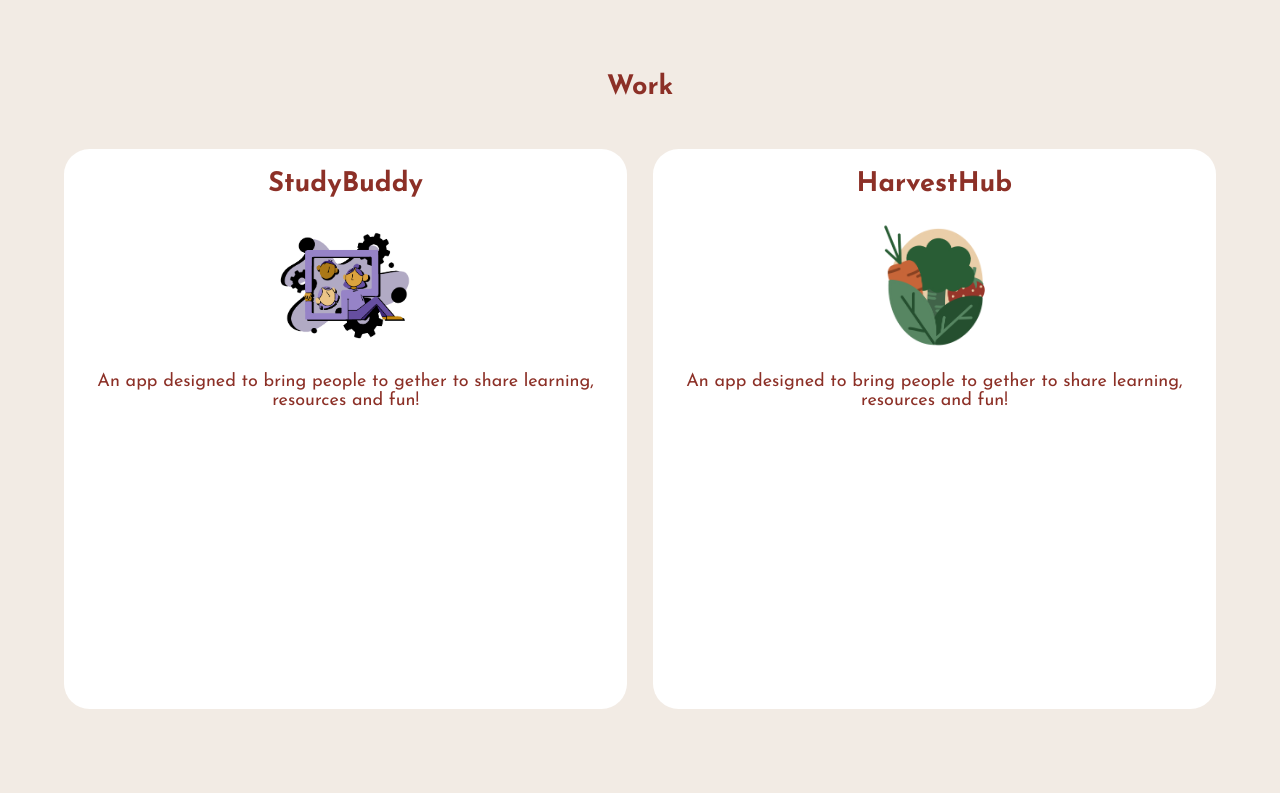
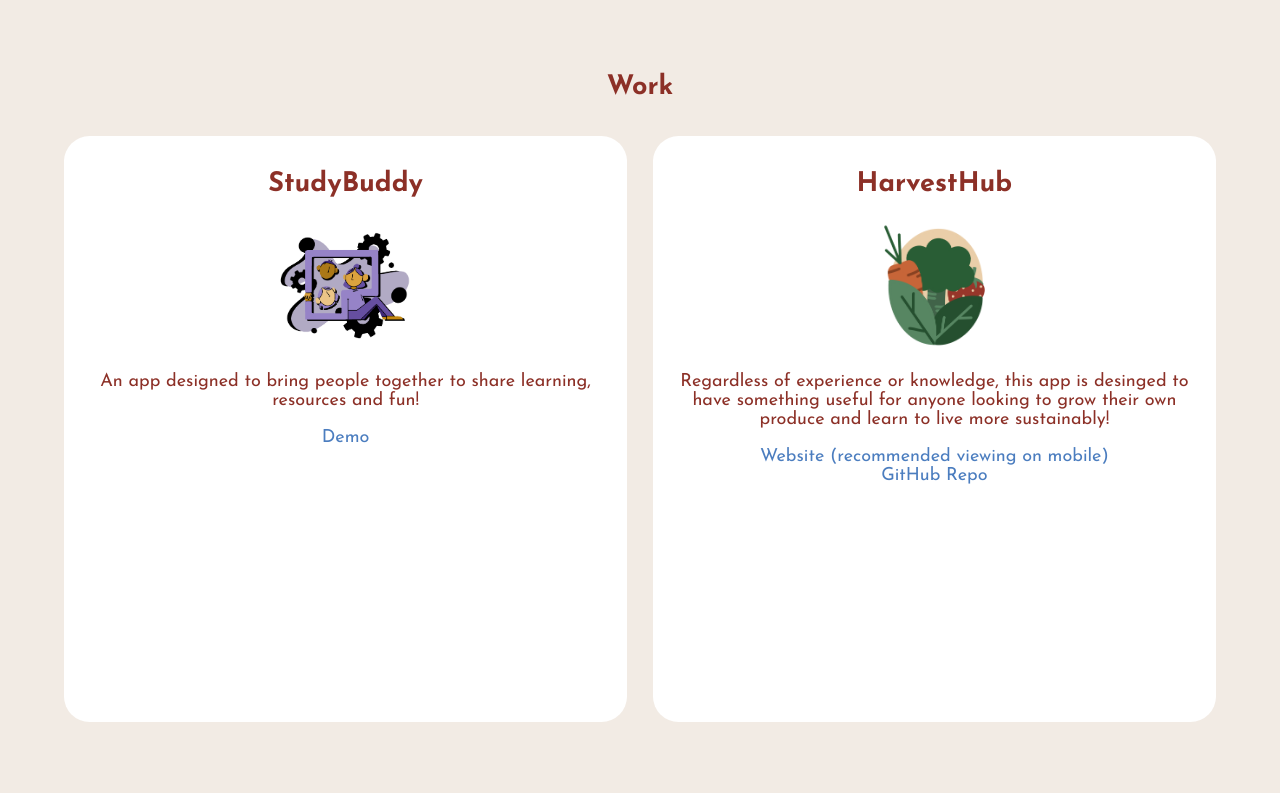
Before and after one commit to Livi-96/WebsiteOlivia, a Next.js app in the folder mywebsite/: page / in a window 1280 px wide. Shown: the part 1620-2420 px from the top of the page. Built offline with nearby package versions, Linux system fonts and the light colour scheme.

Commit message:
updated wrok

```diff
--- a/mywebsite/components/Contact.jsx
+++ b/mywebsite/components/Contact.jsx
@@ -11,6 +11,7 @@ export default function Header(){
     <span> <h1 style={{display: "block"}}>Contact</h1>Please drop me an email at LiviKj1996@Gmail.com.
     <div style={{display: "block", marginTop: "2vw"}}><Link href="https://github.com/Livi-96" target="_blank"><img src="/assets/GitHub.png" className="nav-btn" alt="git hub button"/></Link>
     <Link href="https://www.linkedin.com/in/olivia-johnson-7465301b0/" target="_blank"><img src="/assets/LinkedIn.png" className="nav-btn" alt="LinkedInButton"/></Link></div></span>
+
     </div>
     </div>
     </>)
--- a/mywebsite/components/TechStack.jsx
+++ b/mywebsite/components/TechStack.jsx
@@ -7,6 +7,7 @@ export default function Header(){
     <div id="section-one" className="background-squ">
         <div id="transp"></div>
     <div >
+
     <ul className="tech-content" style={{listStyle: "none"}}>
         <li>JavaScript ES6</li>
         <li>Typescript</li>
--- a/mywebsite/components/Work.jsx
+++ b/mywebsite/components/Work.jsx
@@ -11,7 +11,8 @@ export default function Header(){
             <h2>StudyBuddy</h2>
             <div className="work-content-container">
             <img src="/assets/SBsqr.png" alt="Study buddy  logo"></img>
-            <p>An app designed to bring people to gether to share learning, resources and fun!</p>
+            <p>An app designed to bring people together to share learning, resources and fun!</p>
+            <a href="https://www.linkedin.com/posts/olivia-johnson-7465301b0_mid-term-projects-last-week-our-dream-activity-7125058048963829760-swQV?utm_source=share&utm_medium=member_desktop"> Demo </a>
             </div>
         </div>
         <div className="work-card">
@@ -19,9 +20,13 @@ export default function Header(){
             <h2>HarvestHub</h2>
             <div className="work-content-container">
             <img src="/assets/Veglogo.png" alt="harvest hub logo"></img>
-            <p>An app designed to bring people to gether to share learning, resources and fun!</p>
+            <p>Regardless of experience or knowledge, this app is desinged to have something useful for anyone looking to grow their own produce and learn to live more sustainably!</p>
+            <a href="https://harvest-hub-tau.vercel.app/">Website (recommended viewing on mobile)</a>
+            <br></br>
+            <a href="https://github.com/pathirny/HarvestHub">GitHub Repo</a>
             </div>
         </div>
+
 </div>
     </div>
     </>)
--- a/mywebsite/src/app/globals.css
+++ b/mywebsite/src/app/globals.css
@@ -17,6 +17,15 @@
 body{
   margin: 0;
   padding: 0;
+}
+
+a{
+  text-decoration: none;
+  color: #4B7DBF;
+}
+
+a:hover{
+text-decoration: underline;
 }
 
 .section-header{
@@ -307,6 +316,7 @@ color: var(--red-color);
   color:var(--red-color);
   width: 100%;
   height: 100%;
+  padding: 1vw;
 }
 
 
```
